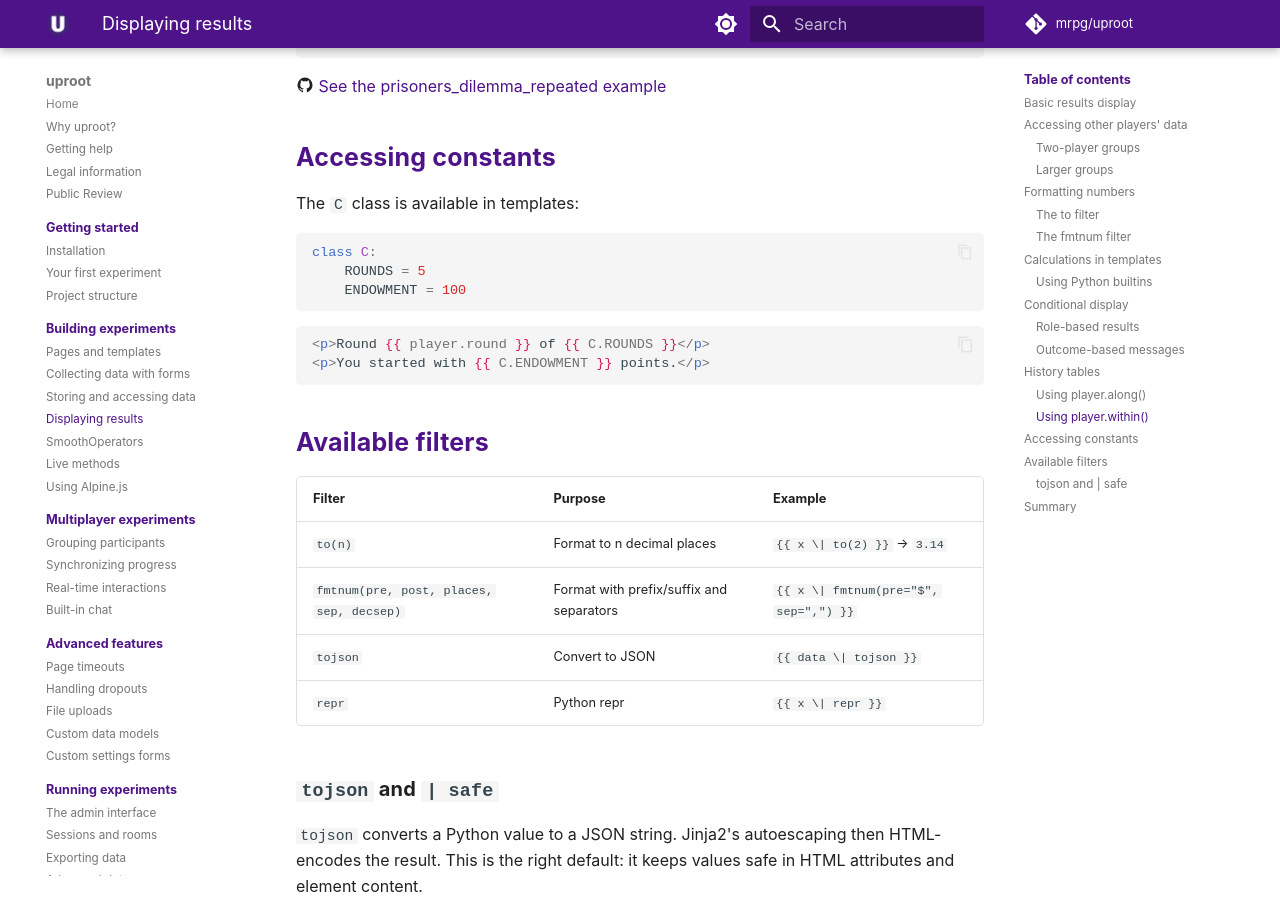
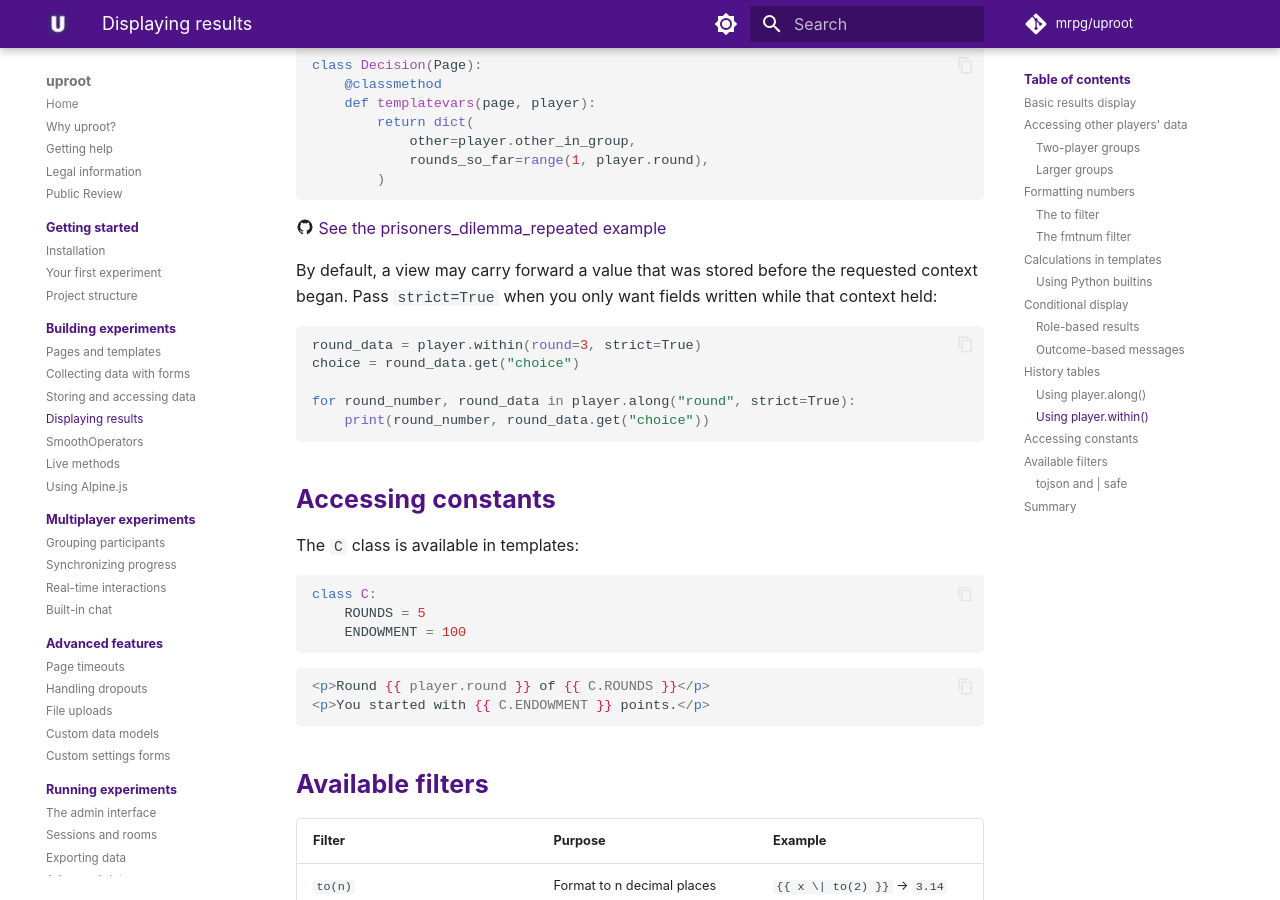
Before and after one commit to mrpg/uproot-docs, an MkDocs documentation site: the page built from docs/building/results.md, in a window 1280 px wide and 900 px high, scrolled down 5268 px. Built offline with MkDocs 1.6.1 and Material for MkDocs 9.7.7, drawn with Linux system fonts in a browser that asks for light colours; some web fonts are replaced; comment, search, counter and statistics services are not loaded; some of the changed text lies outside the part shown.

Commit message:
Document new appendmuch APIs (https://github.com/mrpg/appendmuch/commit/b92808dcb1611855cf8c9631716852c62e08b6a7)

````diff
--- a/docs/building/results.md
+++ b/docs/building/results.md
@@ -205,7 +205,14 @@ For repeated games, iterate through all rounds with `player.along()`:
 </table>
 ```
 
-The `along("round")` method returns tuples of `(round_number, player_data_for_that_round)`.
+The `along("round")` method returns tuples of `(round_number, player_data_for_that_round)`. The data for each round is a live, read-only view.
+
+You can narrow the data before iterating. This is useful when one player stores data for several apps:
+
+```python
+for round_number, round_data in player.within(app=__name__).along("round"):
+    print(round_number, round_data.choice)
+```
 
 :material-github: [See the rounds example](https://github.com/mrpg/uproot-examples/tree/master/rounds)
 
@@ -259,6 +266,16 @@ class Decision(Page):
 ```
 
 :material-github: [See the prisoners_dilemma_repeated example](https://github.com/mrpg/uproot-examples/tree/master/prisoners_dilemma_repeated)
+
+By default, a view may carry forward a value that was stored before the requested context began. Pass `strict=True` when you only want fields written while that context held:
+
+```python
+round_data = player.within(round=3, strict=True)
+choice = round_data.get("choice")
+
+for round_number, round_data in player.along("round", strict=True):
+    print(round_number, round_data.get("choice"))
+```
 
 ## Accessing constants
 
````
Also changed, not shown: docs/building/data.md (+13 -2 lines).
